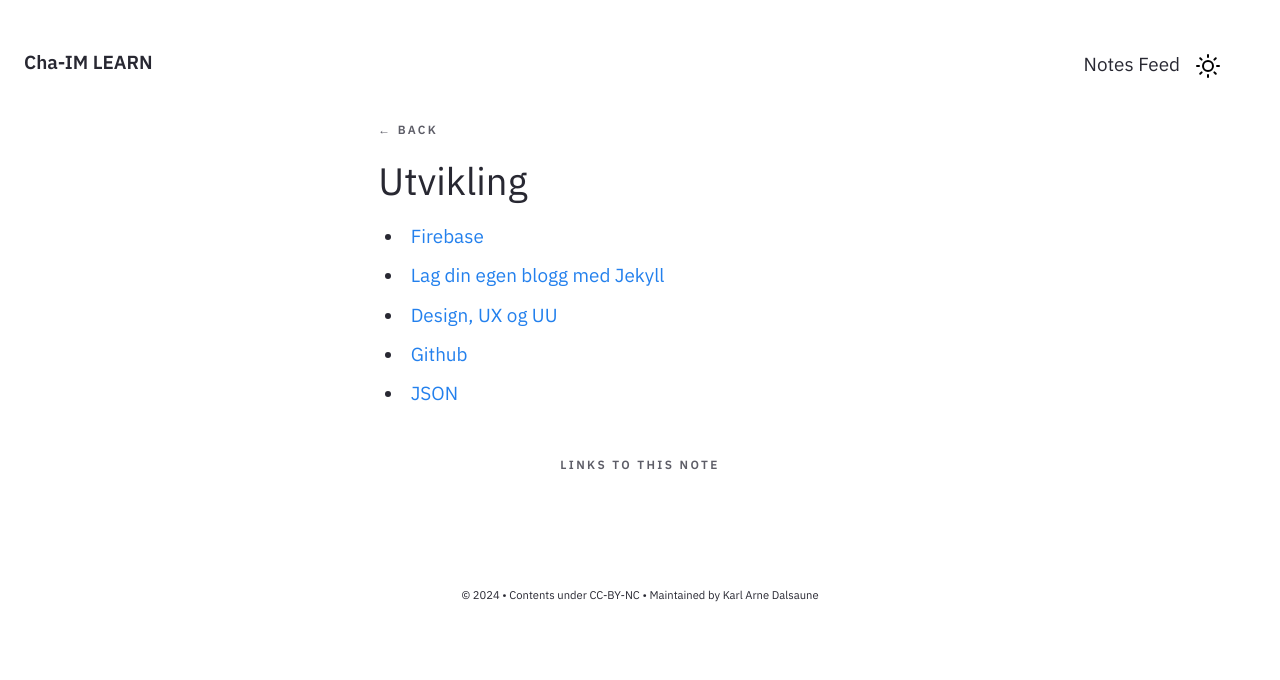
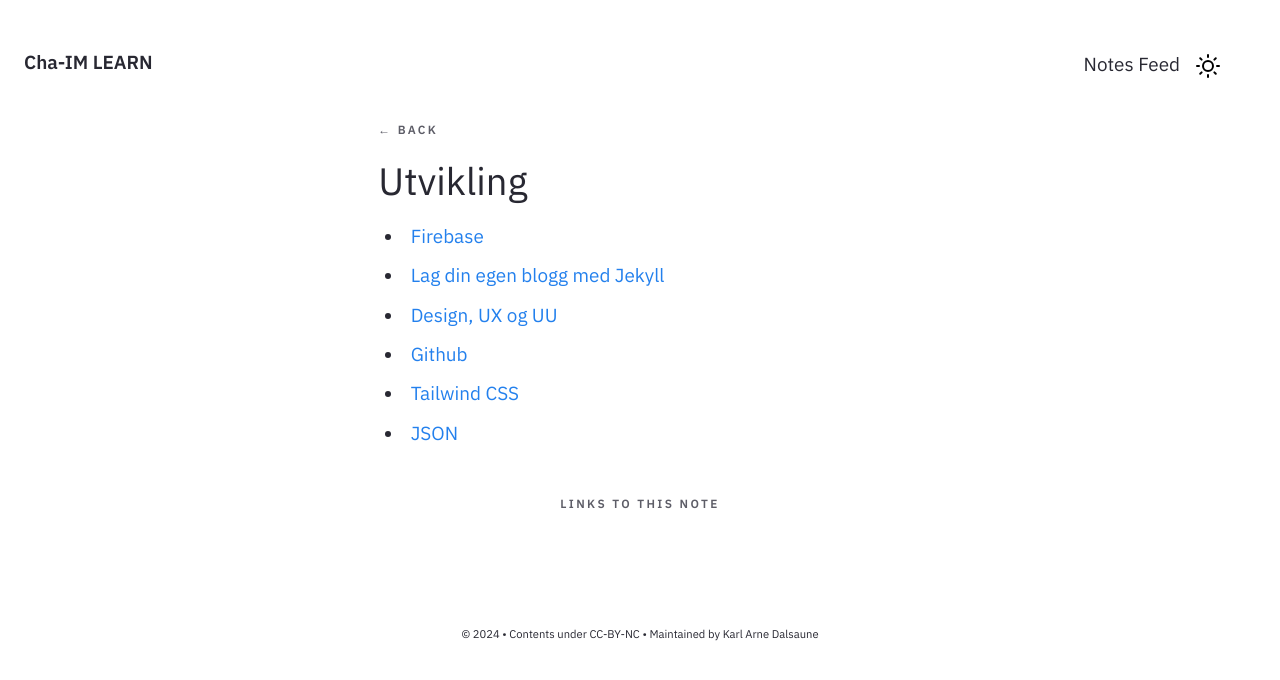
Before and after one commit to Cha-IM/cha-im.github.io, a Jekyll site: the page built from _notes/Public/Utvikling/Utvikling.md, in a window 1280 px wide. Shown: the top 680 px of the page. Built offline with Jekyll 4.4.1, drawn with Linux system fonts in a browser that asks for light colours.

Commit message:
fix: update index

```diff
--- a/_notes/Public/Utvikling/Utvikling.md
+++ b/_notes/Public/Utvikling/Utvikling.md
@@ -9,4 +9,5 @@ date: 19-03-2024
 - [[Lag din egen blogg med Jekyll]]
 - [[Design, UX og UU]]
 - [[Github]]
+- [[Tailwind CSS]]
 - [[JSON]]
```
